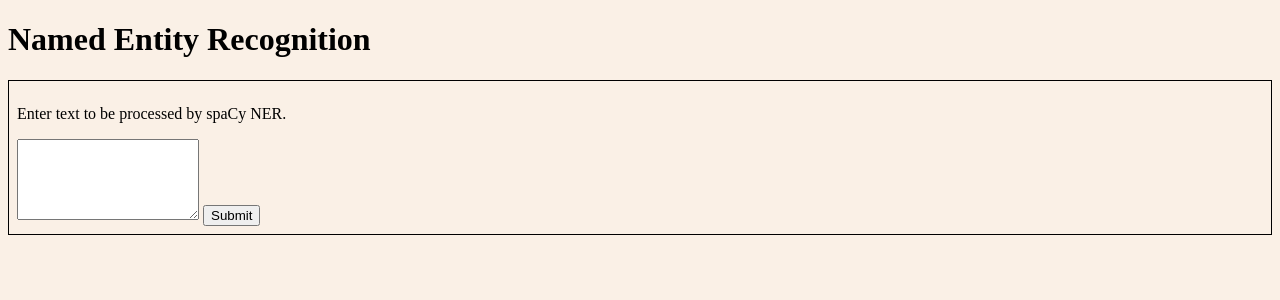
After one commit to velociburner/cosi217b, a Flask app: template assignment1/templates/home.html in a window 1280 px wide. The commit adds this page. Shown: the top 300 px of the page. Run offline with Flask 2, Linux system fonts and the light colour scheme; the template is opened without the code that fills it, so the values that code supplies are empty.

Commit message:
API and web server

```diff
--- /dev/null
+++ b/assignment1/server.py
@@ -0,0 +1,42 @@
+from flask import Flask, request, render_template
+from flask_restful import Resource, Api
+from ner import SpacyDocument
+
+
+app = Flask(__name__)
+api = Api(app)
+
+
+class NerApi(Resource):
+
+    def get(self):
+        return {
+            'description': 'GET request to /api returns this message, POST returns the result of processing a text file. Visit http://127.0.0.1:5000/ for web server.',
+            'resources': ['/', '/api'],
+            'port': 5000
+        }
+
+    def post(self):
+        text = request.get_data(as_text=True)
+        doc = SpacyDocument(text)
+        return doc.get_entities()
+
+
+@app.route("/")
+def index():
+    return render_template("home.html")
+
+
+@app.post("/")
+def submit():
+    if request.form['button'] == "Submit":
+        doc = SpacyDocument(request.form['box'])
+        entities = doc.get_entities_with_markup()
+        return render_template("home.html", entities=entities)
+
+
+api.add_resource(NerApi, "/api")
+
+
+if __name__ == "__main__":
+    app.run(debug=True)
--- a/assignment1/static/css/main.css
+++ b/assignment1/static/css/main.css
@@ -6,6 +6,10 @@
  * ORG, PERCENT, PERSON, PRODUCT, QUANTITY, TIME, WORK_OF_ART
  *
  */
+
+body {
+    background: linen;
+}
 
 div {
     border: thin solid black;
--- /dev/null
+++ b/assignment1/templates/home.html
@@ -0,0 +1,22 @@
+<!DOCTYPE html>
+
+<html>
+    <head>
+        <link rel="stylesheet" type="text/css" href={{ url_for('static', filename='css/main.css') }}>
+    </head>
+
+    <body>
+        <h1>Named Entity Recognition</h1>
+
+        <div>
+            <p>Enter text to be processed by spaCy NER.</p>
+            <form action="/" method="post" accept-charset="utf-8">
+                <textarea rows="5" name="box"></textarea>
+                <input type="submit" value="Submit" name="button"/>
+            </form>
+        </div>
+
+        <p>{{ entities|safe }}</p>
+
+    </body>
+</html>
```
